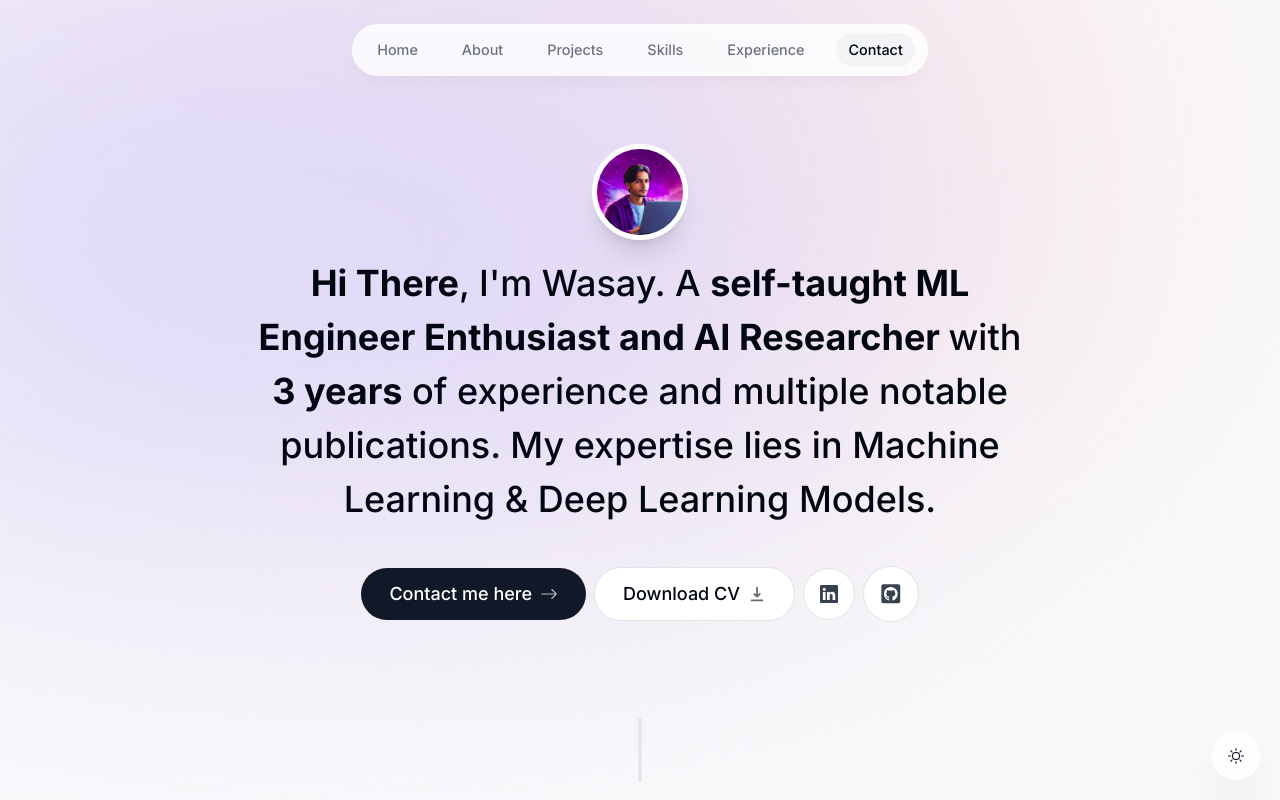
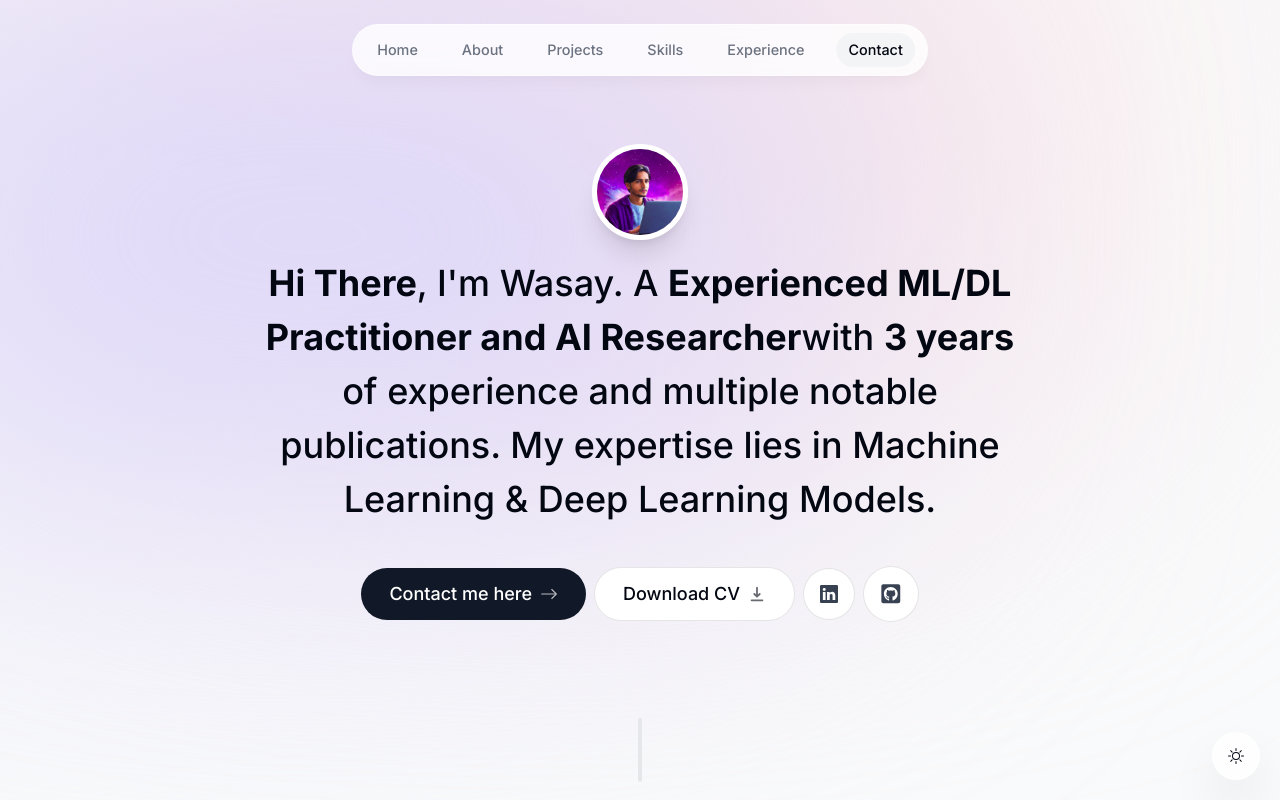
Before and after one commit to Wasay-Rana/Professional-Portfolio, a Next.js app: page / in a window 1280 px wide. Shown: the top 800 px of the page. Built offline with nearby package versions, Linux system fonts and the light colour scheme; no server answers.

Commit message:
I just make too many spelling mistakes tbh (But i hope now the base portfolio is ready)...

```diff
--- a/components/intro.tsx
+++ b/components/intro.tsx
@@ -62,7 +62,7 @@ export default function Intro() {
         initial={{ opacity: 0, y: 100 }}
         animate={{ opacity: 1, y: 0 }}
       >
-        <span className="font-bold">Hi There</span>, I'm Wasay. A <span className="font-bold">self-taught ML Engineer Enthusiast and AI Researcher </span>
+        <span className="font-bold">Hi There</span>, I'm Wasay. A <span className="font-bold">Experienced ML/DL Practitioner and AI Researcher</span>
          with <span className="font-bold">3 years</span> of experience and multiple notable publications.
         My expertise lies in <span className="bold">Machine Learning & Deep Learning Models</span>.
 
```
